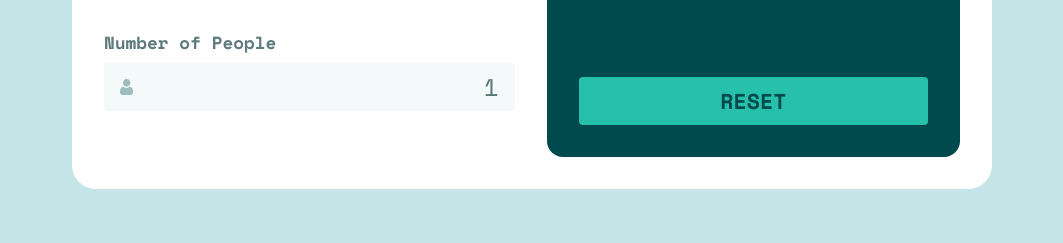
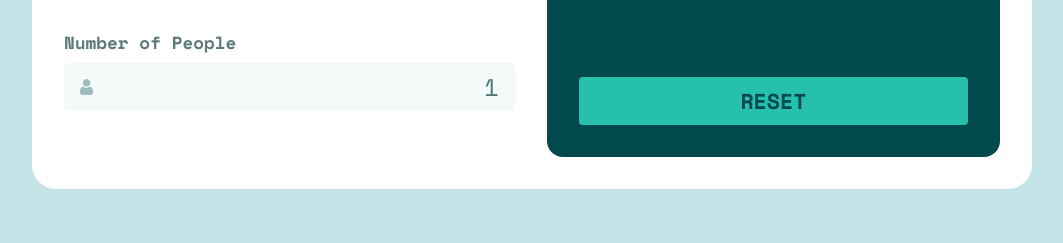
Before and after one commit to ashea29/tip-calculator-app-challenge, a website built with Vite: page src/index.html in a window 1280 px wide. Shown: the part 605-848 px from the top of the page, without its empty margins (108-1171 px from the left). Built offline with nearby package versions, Linux system fonts and the light colour scheme.

Commit message:
modified main styles

```diff
--- a/src/style.scss
+++ b/src/style.scss
@@ -212,7 +212,7 @@ body {
 .main {
    @include flex-row-center;
    gap: var(--space-2);
-   width: min(100vw - 2rem, 920px);
+   width: min(100vw - 2rem, 1000px);
    min-height: 40vh;
    margin-inline: auto;
    background-color: var(--bg-main);
```
